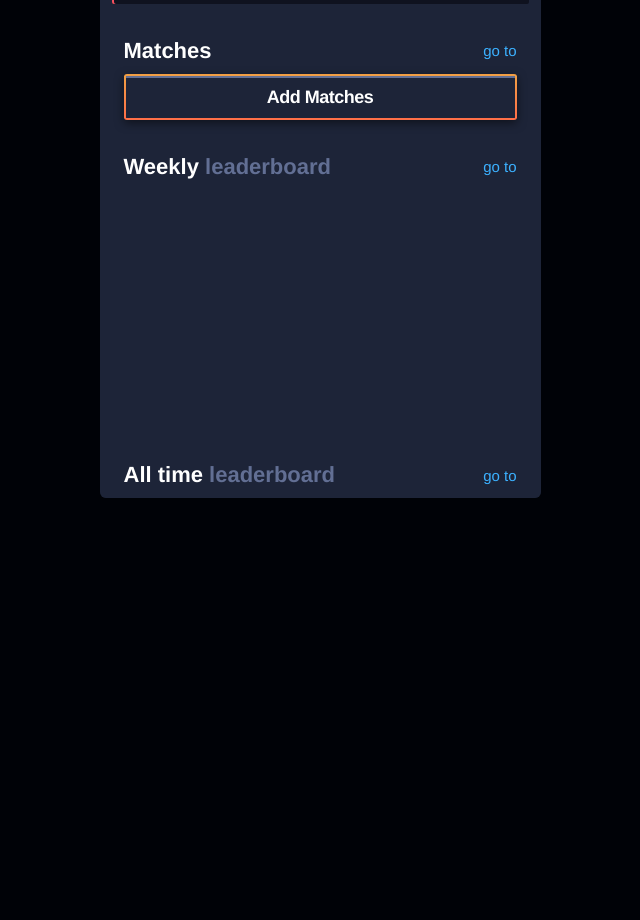
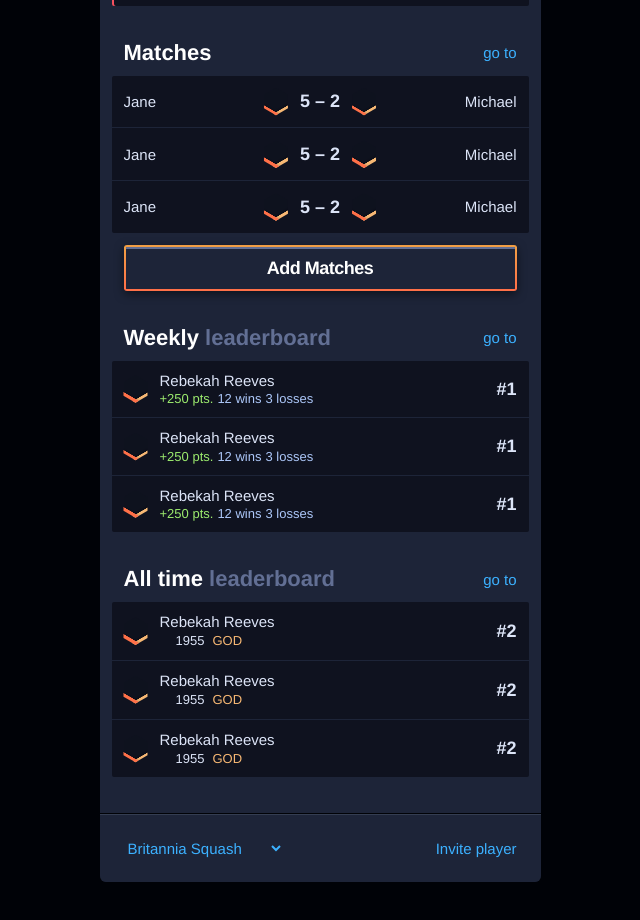
Before and after one commit to cjquinn/bandit-web-client, a React app: page / in a window 1280 px wide. Shown: the part 260-1180 px from the top of the page, without its empty margins (320-960 px from the left). Before the commit the page ends 800 px from the top, so only its background shows below. Built offline with nearby package versions, Linux system fonts and the light colour scheme; a web font is replaced by a local one.

Commit message:
Dumb dashboard is dumb

```diff
--- /dev/null
+++ b/src/components/AllTimeLeaderboardPlayer.js
@@ -0,0 +1,45 @@
+import PropTypes from 'prop-types';
+import React from 'react';
+
+// Components
+import PlayerPhoto from '../components/PlayerPhoto';
+
+const AllTimeLeaderboardPlayer = () => (
+
+    <li class="u-pos-relative u-bgcolor-fold">
+
+        {/*
+
+            If is you
+
+            <div class="o-absolute-fill u-borrad-inherit u-shadow-you u-pointer-none"></div>
+
+        */}
+
+        <a href="/single-player.php" class="u-flex u-ai-center u-pv-1bl u-ph-1bl">
+
+            <div class="u-mr-1bl">
+                <PlayerPhoto />
+            </div>
+
+            <dl class="u-flex u-jc-between u-ai-center u-width-100pc">
+                <div class="u-grow-1 u-vspace-03r">
+                    <dt class="u-color-paste">Rebekah Reeves</dt>
+                    <dd class="u-flex u-ai-center u-hspace-8px u-size-13px">
+                        <span class="u-flex u-ai-center u-hspace-4px">
+                            <svg class="u-width-1bl u-height-auto" width="11" height="13" viewBox="0 0 11 13">
+                                <use href="/dist/svg/sprite.svg#rating"></use>
+                            </svg>
+                            <span class="u-color-paste">1955 <span class="o-dictate">rating</span></span>
+                        </span>
+                        <span class="u-uppercase u-color-god">god</span>
+                    </dd>
+                </div>
+                <dd class="u-color-paste u-size-h4 u-weight-bold u-ws-no">#2</dd>
+            </dl>
+        </a>
+    </li>
+
+);
+
+export default AllTimeLeaderboardPlayer;
--- /dev/null
+++ b/src/components/DashboardMatches.js
@@ -0,0 +1,33 @@
+import PropTypes from 'prop-types';
+import React from 'react';
+
+// Components
+import Match from '../components/Match';
+import PlayerPhoto from '../components/PlayerPhoto';
+
+const DashboardMatches = () => (
+
+    <section id="matches" className="o-container">
+
+        <header className="u-flex u-jc-between u-ai-center u-ph-1bl">
+            <h1 className="u-size-h2 u-color-white">Matches</h1>
+            <a href="/matches.php" className="c-go u-color-playdough">go to</a>
+        </header>
+
+        <ol className="u-mt-1bl u-vspace-1px u-borrad-first-2200 u-borrad-last-0022">
+
+            <Match />
+            <Match />
+            <Match />
+
+        </ol>
+
+        <footer className="u-ph-1bl">
+            <a href="/add-matches.php" className="c-button c-button--default u-mt-1bl">Add Matches</a>
+        </footer>
+
+    </section>
+
+);
+
+export default DashboardMatches;
--- a/src/components/Dispute.js
+++ b/src/components/Dispute.js
@@ -5,15 +5,15 @@ import React from 'react';
 import PlayerPhoto from '../components/PlayerPhoto';
 
 const Dispute = () => (
-    <li class="u-bgcolor-fold u-pos-relative">
-        <div class="o-absolute-fill u-borrad-inherit u-shadow-dispute u-pointer-none"></div>
-        <a href="/single-result-disputed.php" class="u-flex u-ai-center u-pv-1bl u-ph-1bl">
-            <div class="u-mr-1bl">
+    <li className="u-bgcolor-fold u-pos-relative">
+        <div className="o-absolute-fill u-borrad-inherit u-shadow-dispute u-pointer-none"></div>
+        <a href="/single-result-disputed.php" className="u-flex u-ai-center u-pv-1bl u-ph-1bl">
+            <div className="u-mr-1bl">
                 <PlayerPhoto />
             </div>
-            <div class="u-grow-1 u-vspace-03r">
-                <dt class="u-color-paste"><span class="o-dictate">Dispute with </span>Rebekah Reeves</dt>
-                <dd class="u-size-14px u-color-hotmelon"><span class="o-dictate">You have </span>4 hours to respond</dd>
+            <div className="u-grow-1 u-vspace-03r">
+                <dt className="u-color-paste"><span className="o-dictate">Dispute with </span>Rebekah Reeves</dt>
+                <dd className="u-size-14px u-color-hotmelon"><span className="o-dictate">You have </span>4 hours to respond</dd>
             </div>
         </a>
     </li>
--- a/src/components/Disputes.js
+++ b/src/components/Disputes.js
@@ -4,13 +4,13 @@ import React from 'react';
 import Dispute from '../components/Dispute';
 
 const Disputes = () => (
-    <section id="disputes" class="o-container">
+    <section id="disputes" className="o-container">
 
-        <header class="u-ph-1bl">
-            <h1 class="u-size-h2 u-color-white">Disputes</h1>
+        <header className="u-ph-1bl">
+            <h1 className="u-size-h2 u-color-white">Disputes</h1>
         </header>
 
-        <dl class="u-mt-1bl u-vspace-1px u-borrad-first-2200 u-borrad-last-0022">
+        <dl className="u-mt-1bl u-vspace-1px u-borrad-first-2200 u-borrad-last-0022">
 
             <Dispute />
 
--- /dev/null
+++ b/src/components/Footer.js
@@ -0,0 +1,27 @@
+import PropTypes from 'prop-types';
+import React from 'react';
+
+const Footer = () => (
+
+    <footer>
+
+        <hr class="c-hr" />
+
+        <div class="o-container u-flex u-jc-between u-ai-center u-ph-1bl u-pv-2bl">
+
+            <select class="u-color-playdough">
+                <option selected="">Britannia Squash</option>
+                <optgroup label="Switch club:">
+                    <option>Shoreditch Park Squash</option>
+                    <option>Coolhurst London Premier League Squash</option>
+                </optgroup>
+            </select>
+
+            <a href="/invite-player.php" class="u-color-playdough">Invite player</a>
+
+        </div>
+
+    </footer>
+);
+
+export default Footer;
--- a/src/components/Header.js
+++ b/src/components/Header.js
@@ -6,21 +6,21 @@ import PlayerPhoto from '../components/PlayerPhoto';
 
 const Header = () => (
     <nav>
-        <div class="o-container u-pv-1025bl">
-            <div class="u-ph-1bl u-flex u-jc-between">
-                <a href="/" class="u-flex u-ai-center u-hspace-05bl">
+        <div className="o-container u-pv-1025bl">
+            <div className="u-ph-1bl u-flex u-jc-between">
+                <a href="/" className="u-flex u-ai-center u-hspace-05bl">
 
-                    <div class="u-pos-relative">
-                        <svg class="u-width-2bl u-height-auto" width="95" height="95" viewBox="0 0 95 95"><use href="/dist/svg/sprite.svg#logo-head"></use></svg>
-                        <svg class="c-player-photo__knot u-z-1 u-pos-absolute u-top-0 u-left-0 u-width-1bl u-height-auto" width="36" height="31" viewBox="0 0 36 31"><use href="/dist/svg/sprite.svg#logo-knot"></use></svg>
+                    <div className="u-pos-relative">
+                        <svg className="u-width-2bl u-height-auto" width="95" height="95" viewBox="0 0 95 95"><use href="/dist/svg/sprite.svg#logo-head"></use></svg>
+                        <svg className="c-player-photo__knot u-z-1 u-pos-absolute u-top-0 u-left-0 u-width-1bl u-height-auto" width="36" height="31" viewBox="0 0 36 31"><use href="/dist/svg/sprite.svg#logo-knot"></use></svg>
                     </div>
 
-                    <span class="u-color-orange u-uppercase u-weight-bold">Bandit</span>
+                    <span className="u-color-orange u-uppercase u-weight-bold">Bandit</span>
                 </a>
 
-                <a href="/profile.php" class="u-flex u-ai-center u-hspace-05bl u-opac-05 u-opac-1@hover">
+                <a href="/profile.php" className="u-flex u-ai-center u-hspace-05bl u-opac-05 u-opac-1@hover">
                     <PlayerPhoto />
-                    <span class="u-color-orange u-uppercase u-weight-bold">Stephen</span>
+                    <span className="u-color-orange u-uppercase u-weight-bold">Stephen</span>
                 </a>
             </div>
         </div>
--- /dev/null
+++ b/src/components/Match.js
@@ -0,0 +1,42 @@
+import PropTypes from 'prop-types';
+import React from 'react';
+
+// Components
+import PlayerPhoto from '../components/PlayerPhoto';
+
+const Match = () => (
+
+    <li class="u-pos-relative u-bgcolor-fold">
+
+        <a href="/single-result.php" class="u-flex u-ai-center u-pv-1bl u-ph-1bl u-color-paste">
+
+            <div class="u-grow-1 u-basis-0 u-flex u-ai-center u-jc-center u-order-2 u-align-center u-hspace-1bl">
+
+                <PlayerPhoto />
+
+                <dt class="u-size-h4 u-weight-bold u-ws-no">
+                    <span class="o-dictate">Jane Austin </span> 5 &ndash; <span class="o-dictate">Michael Hamlet </span>2
+                </dt>
+
+                <PlayerPhoto />
+
+            </div>
+
+            <div class="u-grow-1 u-basis-0 u-order-1 u-align-left o-ellipsis">
+
+                <span aria-hidden="true">Jane</span>
+
+            </div>
+
+
+            <div class="u-grow-1 u-basis-0 u-order-3 u-align-right o-ellipsis">
+
+                <span aria-hidden="true">Michael</span>
+
+            </div>
+
+        </a>
+    </li>
+);
+
+export default Match;
--- a/src/components/NavClub.js
+++ b/src/components/NavClub.js
@@ -1,17 +1,21 @@
 import PropTypes from 'prop-types';
 import React from 'react';
 
+var navFadeInactive = {
+  width: '0',
+};
+
 const NavClub = () => (
-    <div class="u-pos-relative">
-        <div class="c-fade c-fade--left"></div>
-        <div class="c-fade c-fade--right"></div>
-        <div class="o-scroll-overflow">
-            <ul class="u-flex u-ph-1bl u-hspace-1bl">
-                <li><a href="/" class="c-tab c-tab--active">Dashboard</a></li>
-                <li><a href="/matches.php" class="c-tab c-tab--inactive">Matches</a></li>
-                <li><a href="/leaderboards.php" class="c-tab c-tab--inactive">Leaderboards</a></li>
-                <li><a href="/players.php" class="c-tab c-tab--inactive">Players</a></li>
-                <li><a href="/club-info.php" class="c-tab c-tab--inactive">Club</a></li>
+    <div className="u-pos-relative">
+        <div className="c-fade c-fade--left" style={navFadeInactive}></div>
+        <div className="c-fade c-fade--right"></div>
+        <div className="o-scroll-overflow">
+            <ul className="u-flex u-ph-1bl u-hspace-1bl">
+                <li><a href="/" className="c-tab c-tab--active">Dashboard</a></li>
+                <li><a href="/matches.php" className="c-tab c-tab--inactive">Matches</a></li>
+                <li><a href="/leaderboards.php" className="c-tab c-tab--inactive">Leaderboards</a></li>
+                <li><a href="/players.php" className="c-tab c-tab--inactive">Players</a></li>
+                <li><a href="/club-info.php" className="c-tab c-tab--inactive">Club</a></li>
                 <li aria-hidden="true">&nbsp;</li>
             </ul>
         </div>
--- a/src/components/PlayerPhoto.js
+++ b/src/components/PlayerPhoto.js
@@ -2,14 +2,14 @@ import PropTypes from 'prop-types';
 import React from 'react';
 
 const PlayerPhoto = () => (
-    <div class="u-pos-relative" aria-hidden="true">
+    <div className="u-pos-relative" aria-hidden="true">
 
-        <svg class="c-player-photo__knot u-z-1 u-pos-absolute u-top-0 u-left-0 u-width-1bl u-height-auto" width="36" height="31" viewBox="0 0 36 31"><use href="/dist/svg/sprite.svg#logo-knot"></use></svg>
+        <svg className="c-player-photo__knot u-z-1 u-pos-absolute u-top-0 u-left-0 u-width-1bl u-height-auto" width="36" height="31" viewBox="0 0 36 31"><use href="/dist/svg/sprite.svg#logo-knot"></use></svg>
 
-        <div class="c-player-photo u-width-1bl">
-            <div class="c-player-photo__level u-bgcolor-god"></div>
+        <div className="c-player-photo u-width-2bl">
+            <div className="c-player-photo__level u-bgcolor-god"></div>
 
-            <div class="c-player-photo__level u-bgcolor-bandit"></div>
+            <div className="c-player-photo__level u-bgcolor-bandit"></div>
         </div>
     </div>
 );
--- /dev/null
+++ b/src/components/WeeklyLeaderboardPlayer.js
@@ -0,0 +1,41 @@
+import PropTypes from 'prop-types';
+import React from 'react';
+
+// Components
+import PlayerPhoto from '../components/PlayerPhoto';
+
+const WeeklyLeaderboardPlayer = () => (
+
+    <li class="u-pos-relative u-bgcolor-fold">
+
+        {/*
+
+            If is you
+
+            <div class="o-absolute-fill u-borrad-inherit u-shadow-you u-pointer-none"></div>
+
+        */}
+
+        <a href="/single-player.php" class="u-flex u-ai-center u-pv-1bl u-ph-1bl">
+
+            <div class="u-mr-1bl">
+                <PlayerPhoto />
+            </div>
+
+            <dl class="u-flex u-jc-between u-ai-center u-width-100pc">
+                <div class="u-grow-1 u-vspace-03r">
+                    <dt class="u-color-paste">Rebekah Reeves</dt>
+                    <dd class="u-flex u-ai-center u-hspace-4px u-size-13px">
+                        <span class="u-color-win">+250 <abbr title="rating points">pts.</abbr></span>
+                        <span><span class="o-dictate">from</span> 12 wins</span>
+                        <span><span class="o-dictate">and</span> 3 losses</span>
+                    </dd>
+                </div>
+                <dd class="u-color-paste u-size-h4 u-weight-bold u-ws-no">#1</dd>
+            </dl>
+        </a>
+    </li>
+
+);
+
+export default WeeklyLeaderboardPlayer;
--- a/src/screens/DashboardScreen.js
+++ b/src/screens/DashboardScreen.js
@@ -1,8 +1,16 @@
 import React from 'react';
 
 // Components
+import Footer from '../components/Footer';
+
+import Disputes from '../components/Disputes';
+import DashboardMatches from '../components/DashboardMatches';
+
+import Match from '../components/Match';
 import Template from '../components/Template';
-import Disputes from '../components/Disputes';
+
+import AllTimeLeaderboardPlayer from '../components/AllTimeLeaderboardPlayer';
+import WeeklyLeaderboardPlayer from '../components/WeeklyLeaderboardPlayer';
 
 const DashboardScreen = () => (
     <Template>
@@ -11,30 +19,7 @@ const DashboardScreen = () => (
 
             <Disputes />
 
-            <section id="matches" className="o-container">
-
-                <header className="u-flex u-jc-between u-ai-center u-ph-1bl">
-                    <h1 className="u-size-h2 u-color-white">Matches</h1>
-                    <a href="/matches.php" className="c-go u-color-playdough">go to</a>
-                </header>
-
-                <ol className="u-mt-1bl u-vspace-1px u-borrad-first-2200 u-borrad-last-0022">
-                    {/*
-                    <?php
-
-                        for ($i = 1; $i < 4; $i++) {
-                            include('components/result-row.php');
-                        }
-
-                    ?>
-                    */}
-                </ol>
-
-                <footer className="u-ph-1bl">
-                    <a href="/add-matches.php" className="c-button c-button--default u-mt-1bl">Add Matches</a>
-                </footer>
-
-            </section>
+            <DashboardMatches />
 
             <section id="weekly-leaderboard" className="o-container">
 
@@ -44,15 +29,10 @@ const DashboardScreen = () => (
                 </header>
 
                 <ol className="u-mt-1bl u-vspace-1px u-borrad-first-2200 u-borrad-last-0022">
-                    {/*
-                    <?php
 
-                        for ($i = 1; $i < 4; $i++) {
-                            include('components/weekly-leaderboard-row.php');
-                        }
-
-                    ?>
-                    */ }
+                    <WeeklyLeaderboardPlayer />
+                    <WeeklyLeaderboardPlayer />
+                    <WeeklyLeaderboardPlayer />
                 </ol>
 
             </section>
@@ -66,18 +46,15 @@ const DashboardScreen = () => (
 
                 <ol className="u-mt-1bl u-vspace-1px u-borrad-first-2200 u-borrad-last-0022">
 
-                    {/*
-                    <?php
+                    <AllTimeLeaderboardPlayer />
+                    <AllTimeLeaderboardPlayer />
+                    <AllTimeLeaderboardPlayer />
 
-                        for ($i = 1; $i < 4; $i++) {
-                            include('components/alltime-leaderboard-row.php');
-                        }
-
-                    ?>
-                    */}
                 </ol>
 
             </section>
+
+            <Footer />
 
         </main>
 
```
Also changed, not shown: src/components/NavPlayer.js (added, +23 -0 lines).
